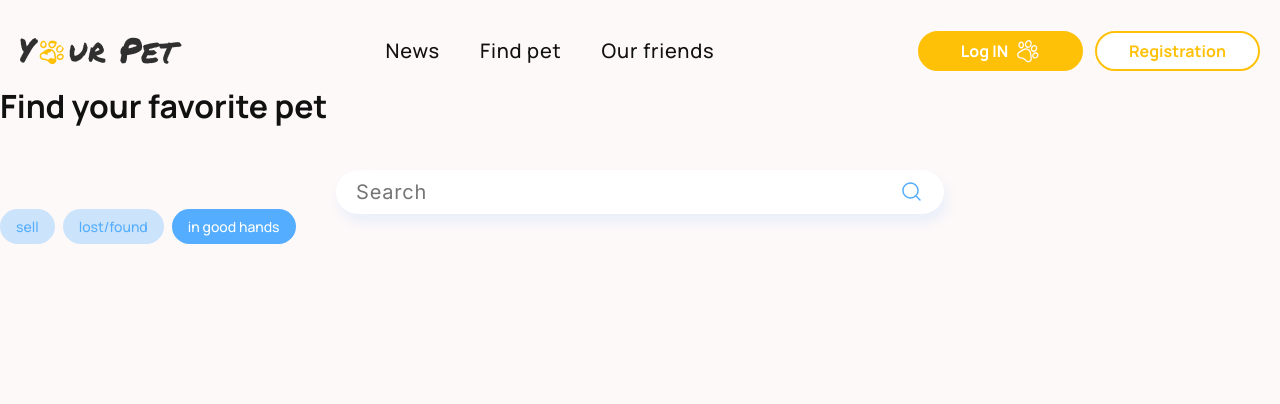
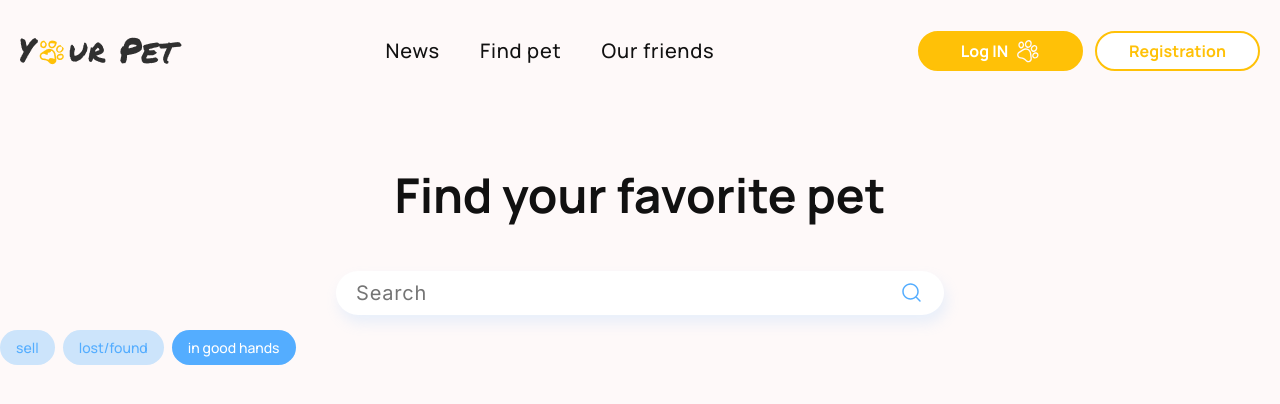
Before and after one commit to TetianaZinchenko/final-project-yourpet-frontend, a React (Create React App) app: page /final-project-yourpet-frontend/notices/for-free in a window 1280 px wide. Shown: the top 404 px of the page. Built offline with nearby package versions, Linux system fonts and the light colour scheme; no server answers.

Commit message:
Mythos-notices-redux

```diff
--- a/src/components/Notices/Notices.jsx
+++ b/src/components/Notices/Notices.jsx
@@ -1,11 +1,7 @@
-import  {NoticesSearch}  from './NoticesSearch/NoticesSearch';
-import { NoticesCategoriesNav } from './NoticesCategoriesNav/NoticesCategoriesNav';
 
 export const Notices = () => {
   return (
     <>
-    <NoticesSearch />
-    <NoticesCategoriesNav/>
     </>
 
   );
--- a/src/components/Notices/NoticesCategoriesNav/NoticesCategoriesNav.styled.js
+++ b/src/components/Notices/NoticesCategoriesNav/NoticesCategoriesNav.styled.js
@@ -3,11 +3,13 @@ import { NavLink } from 'react-router-dom';
 import { theme } from 'theme/theme';
 
 export const List = styled.ul`
+  margin-top: 20px;
   display: flex;
   flex-wrap: wrap;
   gap: 8px;
 
   @media screen and (min-width: ${theme.media.tablet}) {
+    margin-top: 43px;
     gap: 12px;
   }
 `;
@@ -23,7 +25,7 @@ export const Button = styled(NavLink)`
   text-decoration: none;
 
   font-family: ${theme.fonts.main};
-  font-weight:  ${theme.fontWeights.medium};
+  font-weight: ${theme.fontWeights.medium};
   font-size: ${theme.fontSizes[1]}px;
 
   color: ${theme.colors.blue};
--- a/src/components/Notices/NoticesSearch/NoticesSearch.jsx
+++ b/src/components/Notices/NoticesSearch/NoticesSearch.jsx
@@ -2,36 +2,37 @@ import { ReactComponent as SearchIcon } from '../../../icons/search.svg';
 import { ReactComponent as CrossIcon } from '../../../icons/cross-small.svg';
 import PropTypes from 'prop-types';
 import { useState, useEffect } from 'react';
-import { Form, Input, ClearUpBtn, SubmitBtn } from './NoticesSearch.styled';
+import { Title, Form, Input, ClearUpBtn, SubmitBtn } from './NoticesSearch.styled';
 
 export const NoticesSearch = ({ onFormSubmit }) => {
   const [query, setQuery] = useState('');
 
-  // useEffect(() => {
-  //   if (!query) onFormSubmit(query);
-  // }, [onFormSubmit, query]);
+  useEffect(() => {
+    if (!query) onFormSubmit(query);
+  }, [onFormSubmit, query]);
 
-  useEffect(() => {})
-
-  const submitHandler = event => {
+  const handleSubmit = event => {
     event.preventDefault();
 
     onFormSubmit(query);
+    setQuery('');
   };
 
-  const onInputChange = event => {
-    const searchQuery = event.target.value;
+  const onChangeInput = event => {
+    const searchQuery = event.target.value.toLowerCase();
 
     setQuery(searchQuery);
   };
 
   return (
-    <Form onSubmit={submitHandler}>
+    <>
+    <Title>Find your favorite pet</Title>
+    <Form onSubmit={handleSubmit}>
       <Input
         type="text"
         name="query"
         id="searchQuery"
-        onChange={onInputChange}
+        onChange={onChangeInput}
         value={query}
         placeholder="Search"
       />
@@ -42,6 +43,7 @@ export const NoticesSearch = ({ onFormSubmit }) => {
         <CrossIcon />
       </ClearUpBtn>
     </Form>
+    </>
   );
 };
 
--- a/src/components/Notices/NoticesSearch/NoticesSearch.styled.js
+++ b/src/components/Notices/NoticesSearch/NoticesSearch.styled.js
@@ -1,5 +1,20 @@
 import styled from '@emotion/styled';
 import { theme } from 'theme/theme';
+
+export const Title = styled.h1`
+padding-top: 40px;
+font-family: ${theme.fonts.main};
+font-weight: ${theme.fontWeights.bold};
+font-size: ${theme.fontSizes[5]}px;
+line-height: 33px;
+text-align: center;
+
+@media screen and (${theme.media.tablet}) {
+  padding-top: 80px;
+  font-size: ${theme.fontSizes[9]}px;
+  line-height: 66px;
+  }
+`
 
 export const Form = styled.form`
   position: relative;
@@ -12,12 +27,12 @@ export const Form = styled.form`
 
   @media screen and (${theme.media.mobile}) {
     width: 280px;
-    margin-top: 20px;
+    margin-top: 24px;
   }
 
   @media screen and (${theme.media.tablet}) {
     width: 608px;
-    margin-top: 40px;
+    margin-top: 43px;
   }
 `;
 export const Input = styled.input`
--- a/src/pages/NoticesPage.js
+++ b/src/pages/NoticesPage.js
@@ -16,6 +16,11 @@ import { fetchNotices } from 'redux/notices/operationsNotices';
 import { NoticesSearch } from 'components/Notices/NoticesSearch/NoticesSearch';
 import { NoticesCategoriesNav } from 'components/Notices/NoticesCategoriesNav/NoticesCategoriesNav';
 
+import { useParams,useSearchParams } from 'react-router-dom';
+import { getUser } from 'redux/auth/authSelectors';
+
+import {getUsersNotices} from 'redux/notices/operationsNotices';
+
 // import { selectIsLoggedIn } from 'redux/auth/selectors';
 
 export default function NoticesPage() {
@@ -23,15 +28,37 @@ export default function NoticesPage() {
   // const { isLoggedIn } = useSelector(selectIsLoggedIn);
   const [showModal, setShowModal] = useState(false);
   const [pet, setPet] = useState({});
+  const [query, setQuery] = useState('');
 
   const dispatch = useDispatch();
   // const isLoading = useSelector(getIsLoading);
   const notices = useSelector(getNotices);
   // const error = useSelector(getError);
 
+  const { categoryName } = useParams();
+  const [searchParams, setSearchParams] = useSearchParams();
+  const { selectIsLoggedIn } = useSelector(getUser);
+  const visibleNotices = notices.filter(
+    notice => notice.category === categoryName
+  );
+
+  const page = searchParams.get('page') || 1;
+
   useEffect(() => {
     dispatch(fetchNotices());
-  }, [dispatch]);
+    const searchQuery = {
+      page,
+    };
+
+    if (categoryName === 'my-pets') {
+      if (query) searchQuery.query = query;
+
+      dispatch(getUsersNotices({ category: categoryName, ...searchQuery }));
+
+      setSearchParams(searchQuery);
+    }
+
+  }, [categoryName, dispatch, page, query, setSearchParams]);
 
   const body = document.querySelector('body');
   showModal
@@ -45,14 +72,13 @@ export default function NoticesPage() {
   };
 
   const onFormSubmit = query => {
-    // setQuery(query);
+    setQuery(query);
   };
 
   return (
     <>
-      <h1>Find your favorite pet</h1>
       <NoticesSearch onFormSubmit={onFormSubmit} />
-      <NoticesCategoriesNav /*isUser={isLoggedIn}*/ />
+      <NoticesCategoriesNav isUser={selectIsLoggedIn} />
 
       {notices.length > 0 && (
         <NoticesCategoriesList onClose={toggleModal} pets={notices} />
--- a/src/redux/notices/operationsNotices.js
+++ b/src/redux/notices/operationsNotices.js
@@ -1,5 +1,22 @@
 import { createAsyncThunk } from '@reduxjs/toolkit';
 import axios from 'axios';
+
+const createSearchParams = params => new URLSearchParams(params).toString();
+
+export const getUsersNotices = createAsyncThunk(
+  'notices/getUsersNotices',
+  async (params, { rejectWithValue }) => {
+    try {
+      const { data } = await axios.get(
+        `/api/notices?${createSearchParams(params)}`
+      );
+
+      return data;
+    } catch (error) {
+      return rejectWithValue(error.message);
+    }
+  }
+);
 
 export const fetchNotices = createAsyncThunk(
   'notices/fetchAll',
```
